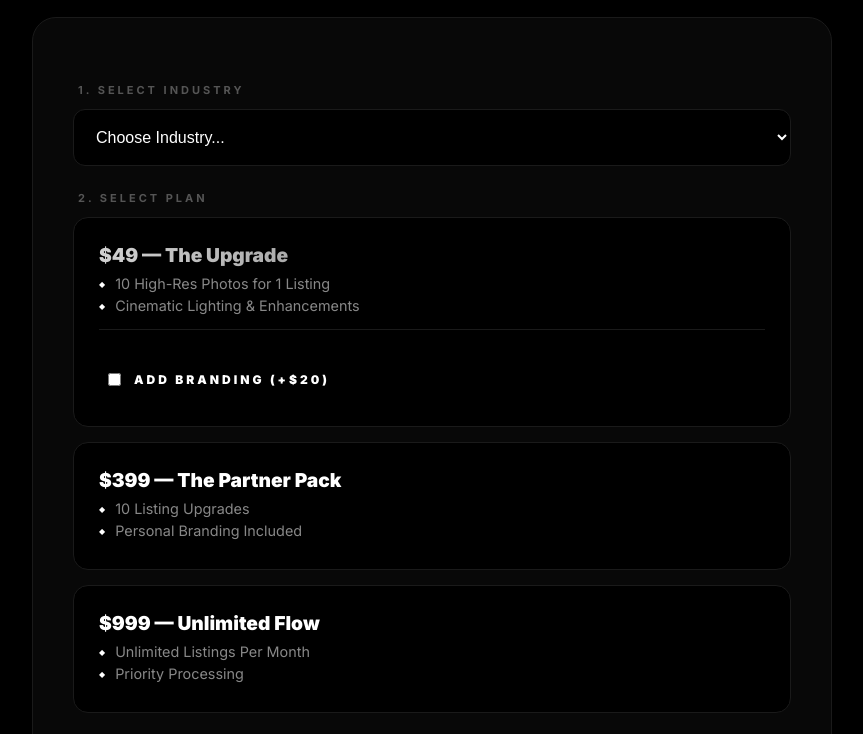
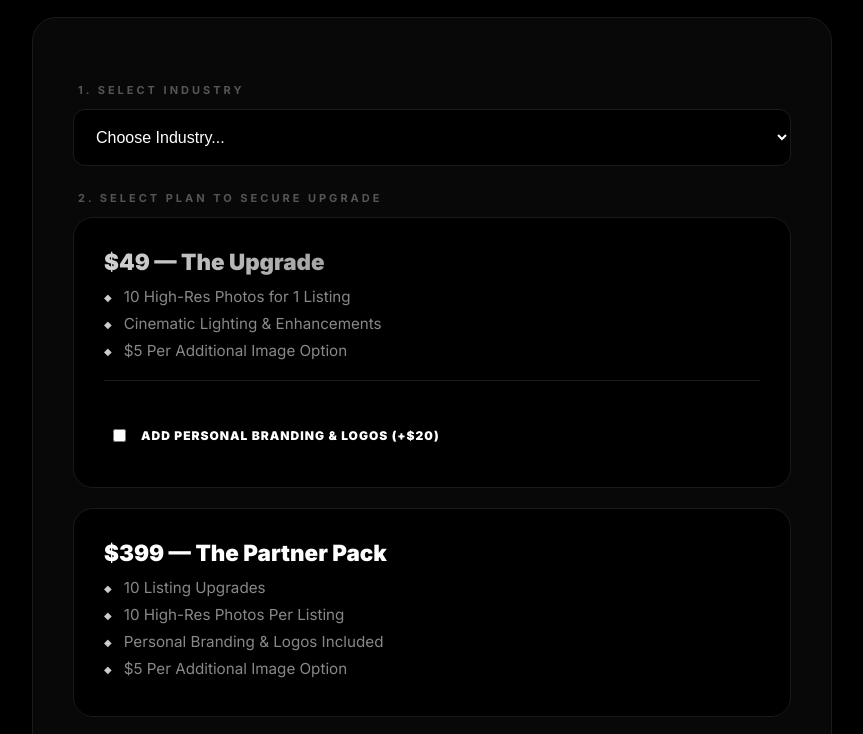
Before and after one commit to nickpremiereflow/premiere-flow-site, a plain HTML site: page sign-up/index.html in a window 1280 px wide. Shown: the part 140-874 px from the top of the page, without its empty margins (208-1071 px from the left). Drawn offline with Linux system fonts and the light colour scheme.

Commit message:
Update index.html

```diff
--- a/sign-up/index.html
+++ b/sign-up/index.html
@@ -81,26 +81,26 @@
         .pkg-card {
             background: #000;
             border: 1px solid var(--border-color);
-            padding: 25px;
-            border-radius: 15px;
-            margin-bottom: 15px;
+            padding: 30px;
+            border-radius: 20px;
+            margin-bottom: 20px;
             cursor: pointer;
             text-align: left;
             transition: 0.3s;
+            position: relative;
         }
         .pkg-card:hover { border-color: #444; }
         .pkg-card.selected { border-color: #fff; }
 
-        .pkg-title { display: block; font-weight: 900; font-size: 1.2rem; margin-bottom: 8px; }
+        .pkg-title { display: block; font-weight: 900; font-size: 1.4rem; margin-bottom: 12px; }
 
         .pkg-list { list-style: none; padding: 0; margin: 0; }
-        .pkg-list li { font-size: 0.9rem; color: #888; margin-bottom: 5px; display: flex; align-items: center; }
-        .pkg-list li::before { content: "◆"; color: #fff; font-size: 8px; margin-right: 10px; }
+        .pkg-list li { font-size: 0.95rem; color: #888; margin-bottom: 8px; display: flex; align-items: center; }
+        .pkg-list li::before { content: "◆"; color: #fff; font-size: 10px; margin-right: 12px; opacity: 0.8; }
 
-        .addon-section { margin-top: 15px; padding-top: 15px; border-top: 1px solid var(--border-color); }
-        .addon-label { font-size: 12px; font-weight: 800; color: #fff; display: flex; align-items: center; gap: 10px; cursor: pointer; text-transform: uppercase; }
+        .addon-section { margin-top: 20px; padding-top: 20px; border-top: 1px solid var(--border-color); }
+        .addon-label { font-size: 12px; font-weight: 800; color: #fff; display: flex; align-items: center; gap: 12px; cursor: pointer; text-transform: uppercase; letter-spacing: 1px; }
 
-        /* Shimmer for the selected/featured item */
         .shimmer {
             background: linear-gradient(to right, #777 0%, #fff 50%, #777 100%);
             background-size: 200% auto;
@@ -138,18 +138,20 @@
             <input type="text" id="listing-data" placeholder="Paste link or address here...">
         </div>
 
-        <label>2. Select Plan</label>
+        <label>2. Select Plan to Secure Upgrade</label>
         <div class="pkg-grid">
+
             <div class="pkg-card" onclick="handleSelection('upgrade', this)">
                 <span class="pkg-title shimmer">$49 — The Upgrade</span>
                 <ul class="pkg-list">
                     <li>10 High-Res Photos for 1 Listing</li>
                     <li>Cinematic Lighting & Enhancements</li>
+                    <li>$5 Per Additional Image Option</li>
                 </ul>
                 <div class="addon-section" onclick="event.stopPropagation()">
                     <label class="addon-label">
                         <input type="checkbox" id="branding-check">
-                        <span>Add Branding (+$20)</span>
+                        <span>Add Personal Branding & Logos (+$20)</span>
                     </label>
                 </div>
             </div>
@@ -158,7 +160,9 @@
                 <span class="pkg-title">$399 — The Partner Pack</span>
                 <ul class="pkg-list">
                     <li>10 Listing Upgrades</li>
-                    <li>Personal Branding Included</li>
+                    <li>10 High-Res Photos Per Listing</li>
+                    <li>Personal Branding & Logos Included</li>
+                    <li>$5 Per Additional Image Option</li>
                 </ul>
             </div>
 
@@ -166,9 +170,12 @@
                 <span class="pkg-title">$999 — Unlimited Flow</span>
                 <ul class="pkg-list">
                     <li>Unlimited Listings Per Month</li>
-                    <li>Priority Processing</li>
+                    <li>12 Enhanced Images Per Listing</li>
+                    <li>Personal Branding & Logos Included</li>
+                    <li>Priority Processing & Queue-Jump</li>
                 </ul>
             </div>
+
         </div>
     </div>
 
@@ -188,7 +195,6 @@
             const details = document.getElementById('listing-data').value;
             const brandingChecked = document.getElementById('branding-check').checked;
 
-            // Visual feedback for selection
             document.querySelectorAll('.pkg-card').forEach(card => card.classList.remove('selected'));
             element.classList.add('selected');
 
@@ -198,8 +204,6 @@
             }
 
             let price = plan === 'upgrade' ? (brandingChecked ? "$69" : "$49") : (plan === 'partner' ? "$399" : "$999");
-
-            // This is where you will eventually paste your Square/Stripe checkout URL
             alert("Redirecting to Checkout...\nTotal: " + price + "\nPlan: " + plan.toUpperCase());
         }
     </script>
```
